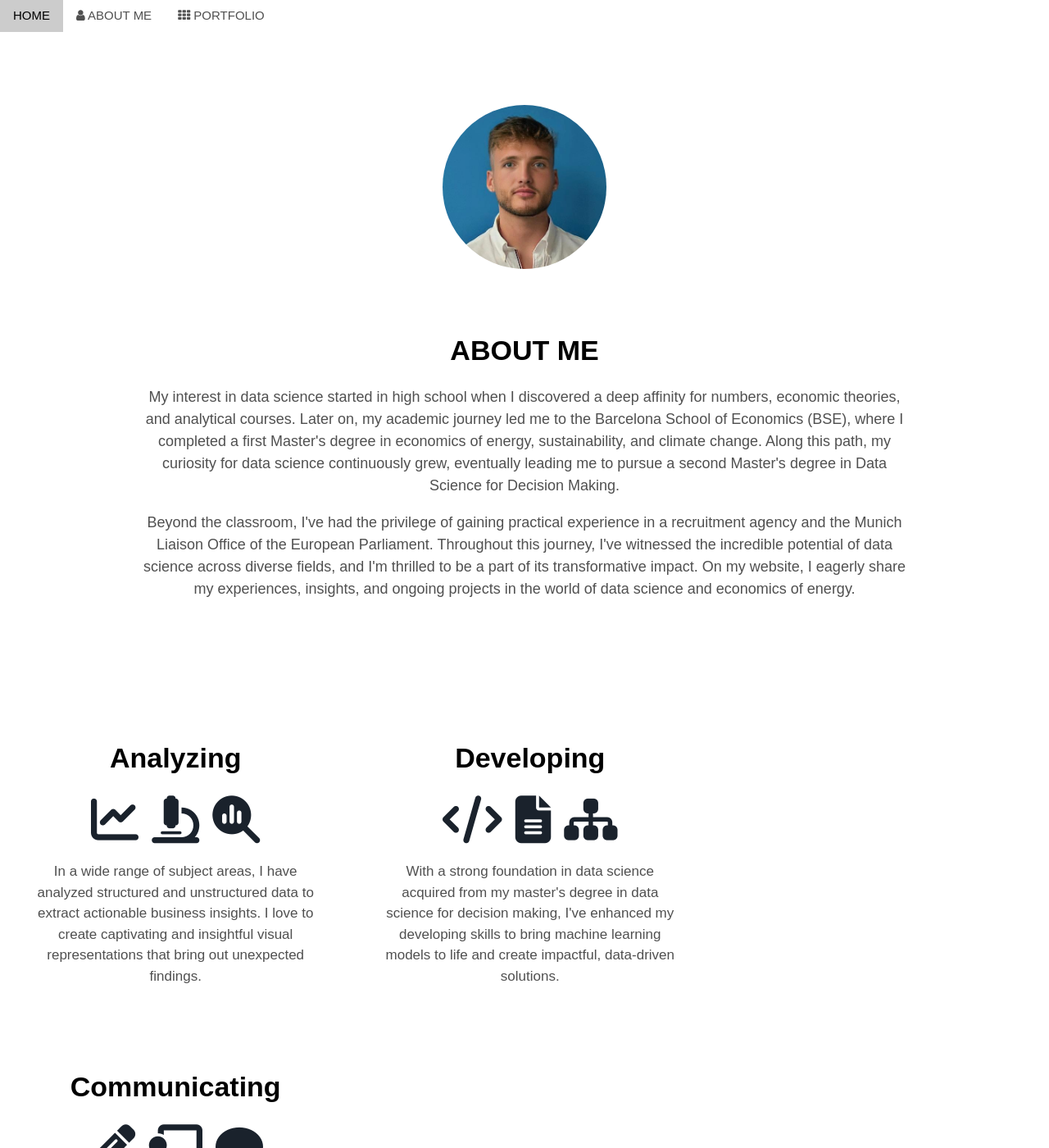
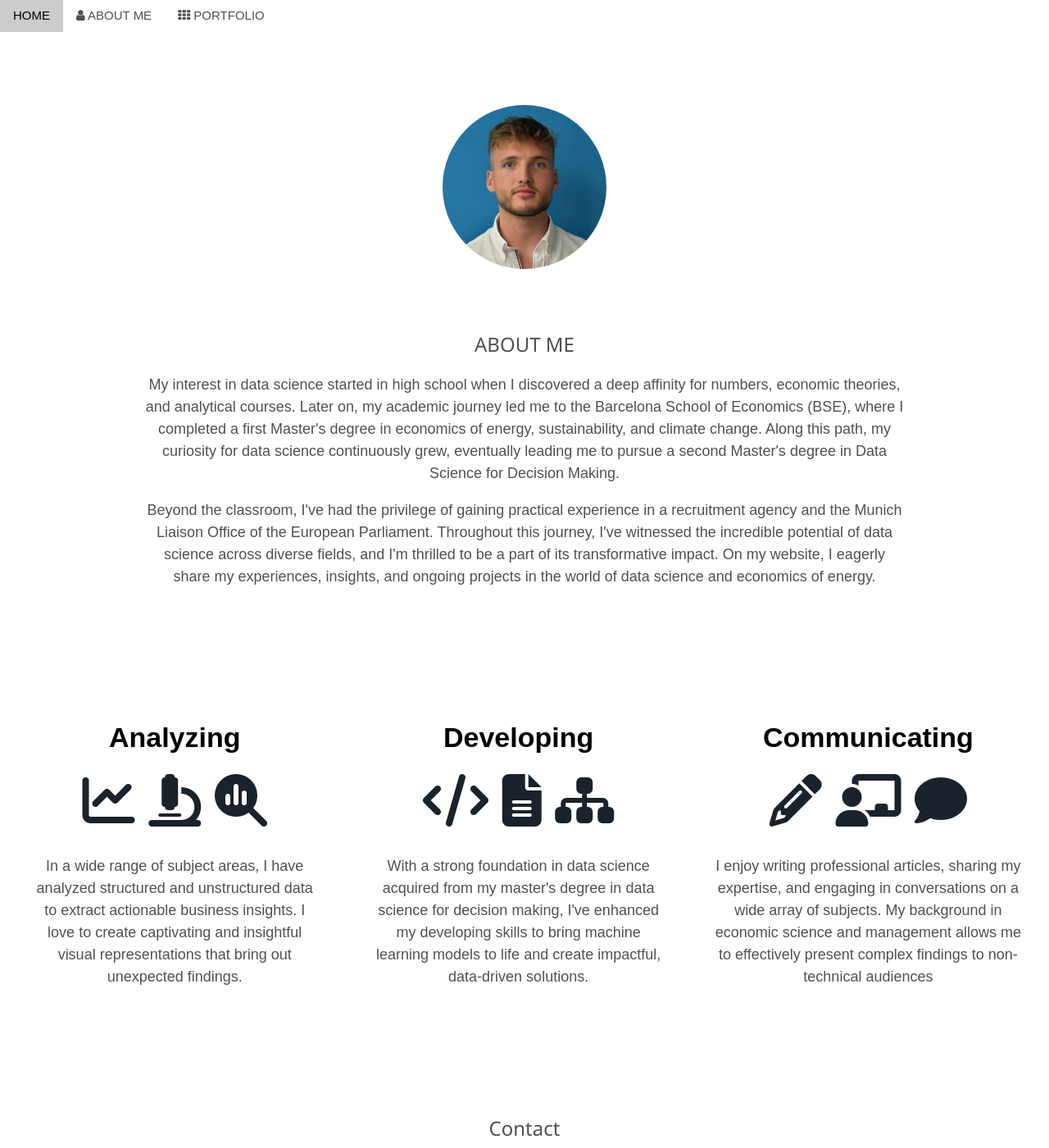
Before and after one commit to mtbrr26/MathieuBreier.github.io, a Jekyll site: the page aboutme/index.html, which Jekyll copies as it is, in a window 1280 px wide and 1400 px high. Shown: the whole window at 82% size. Built offline with Jekyll 4.4.1, drawn with Linux system fonts in a browser that asks for light colours; nearby versions of some CDN libraries.

Commit message:
aboutme index.html

```diff
--- a/aboutme/index.html
+++ b/aboutme/index.html
@@ -71,6 +71,54 @@
                     background-attachment: scroll;
                     min-height: 400px;
                 }
+
+                /* Icons structure */
+                #about {
+                  width: 90%;
+                  margin: 0 auto;
+                  max-width: 960px;
+                }
+                @media only screen and (min-width: 550px) {
+                  #about {
+                    width: 80%;
+                  }
+                }
+
+                .tech {
+                  margin: 25px;
+                }
+
+                .user {
+                  text-align: center;
+                  font-size: 60px;
+                  display: flex;
+                  flex-direction: row;
+                  flex-wrap: wrap;
+                  justify-content: space-between;
+                  font-size: 58px;
+                  color: #505050;
+
+                }
+                .user p {
+                  font-size: 18px;
+                  font-family: 'Montserrat',sans-serif;
+                }
+                @media only screen and (min-width: 550px) {
+                  .user {
+                    flex-wrap: nowrap;
+                    font-size: 60px;
+                  }
+                }
+
+                .user-details {
+                  text-align: center;
+                  margin: 5px auto;
+                }
+
+                .icons {
+                  color: #1a222c;
+                }
+                /* Icons structure */
             }
         </style>
     </head>
@@ -141,7 +189,7 @@
 
         /* Style the emoji icons */
         .emoji {
-          font-size: 58px;
+          font-size: 64px;
           color: #1a222c;
         }
 
@@ -151,7 +199,7 @@
         }
 
         /* Style the header */
-        h3 {
+        h2 {
           color: black; /* Set header text color to black */
           font-weight: bold; /* Make the header text bold */
           font-size: 34px; /* Increase the header text size */
@@ -163,29 +211,31 @@
     <script src="https://kit.fontawesome.com/1cc5c5deb6.js" crossorigin="anonymous"></script>
     <body>
 
-    <div class="column">
-      <h3 class="w3-center" style= "margin-bottom: 20px;">Analyzing</h3>
-      <i class="fa-solid fa-chart-line emoji" style=" margin-bottom: 5px;"></i>
-      <i class="fa-solid fa-microscope emoji" style="margin-right: 12px; margin-left: 12px;"></i>
+    <!-- Skills with icons2 -->
+    <div class="user">
+      <div class="tech" style="margin-left: 40px;">
+        <h2>Analyzing</h2>
+        <i class="fa-solid fa-chart-line emoji"></i>
+        <i class="fa-solid fa-microscope emoji"></i>
         <i class="fa-solid fa-magnifying-glass-chart emoji"></i>
-      <p style="font-size: 17px;">In a wide range of subject areas, I have analyzed structured and unstructured data to extract actionable business insights. I love to create captivating and insightful visual representations that bring out unexpected findings.</p>
+        <p>In a wide range of subject areas, I have analyzed structured and unstructured data to extract actionable business insights. I love to create captivating and insightful visual representations that bring out unexpected findings.</p>
       </div>
-
-    <div class="column">
-      <h3 class="w3-center" style=" margin-bottom: 20px;">Developing</h3>
-      <i class="fa-solid fa-code emoji" style=" margin-bottom: 5px;"></i>
-      <i class="fa-solid fa-file-lines emoji" style="margin-right: 12px; margin-left: 12px;"></i>
+      <div class="tech" style="margin-left: 40px;">
+        <h2>Developing</h2>
+        <i class="fa-solid fa-code emoji"></i>
+        <i class="fa-solid fa-file-lines emoji"></i>
         <i class="fa-solid fa-sitemap emoji"></i>
-      <p style="font-size: 17px;">With a strong foundation in data science acquired from my master's degree in data science for decision making, I've enhanced my developing skills to bring machine learning models to life and create impactful, data-driven solutions.</p>
+        <p>With a strong foundation in data science acquired from my master's degree in data science for decision making, I've enhanced my developing skills to bring machine learning models to life and create impactful, data-driven solutions.</p>
       </div>
-
-    <div class="column">
-      <h3 class="w3-center" style=" margin-bottom: 20px;">Communicating</h3>
-      <i class="fa-solid fa-pencil emoji" style=" margin-bottom: 5px;"></i>
-      <i class="fa-solid fa-chalkboard-user emoji" style="margin-right: 12px; margin-left: 5px;"></i> <!-- Add an emoji -->
+      <div class="tech">
+        <h2>Communicating</h2>
+        <i class="fa-solid fa-pencil emoji"></i>
+        <i class="fa-solid fa-chalkboard-user emoji"></i>
         <i class="fa-solid fa-comment emoji"></i>
-      <p style="font-size: 17px;">I enjoy writing professional articles, sharing my expertise, and engaging in conversations on a wide array of subjects. My background in economic science and management allows me to effectively present complex findings to non-technical audiences</p>
+        <p>I enjoy writing professional articles, sharing my expertise, and engaging in conversations on a wide array of subjects. My background in economic science and management allows me to effectively present complex findings to non-technical audiences</p>
       </div>
+    </div>
+    <!-- Skills with icons -->
 
     <!-- Contact Section -->
     <div class="w3-container" style="margin-left: 128px; margin-right: 128px; margin-bottom: 300px; margin-top: 100px;">
```
Lines whose indentation alone changed are shown as unchanged.
